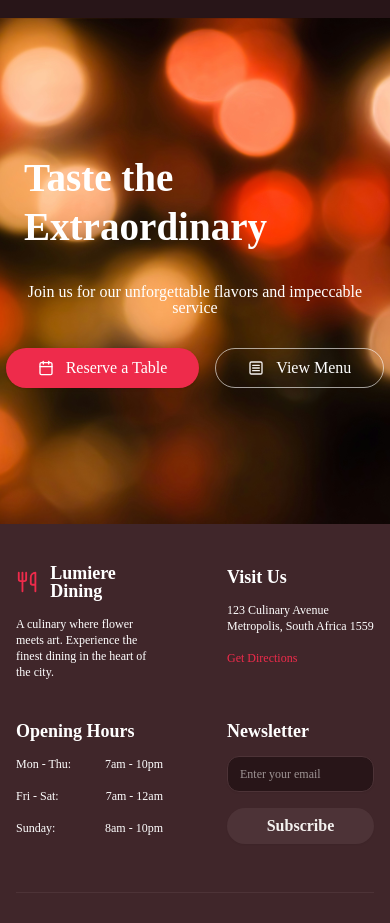
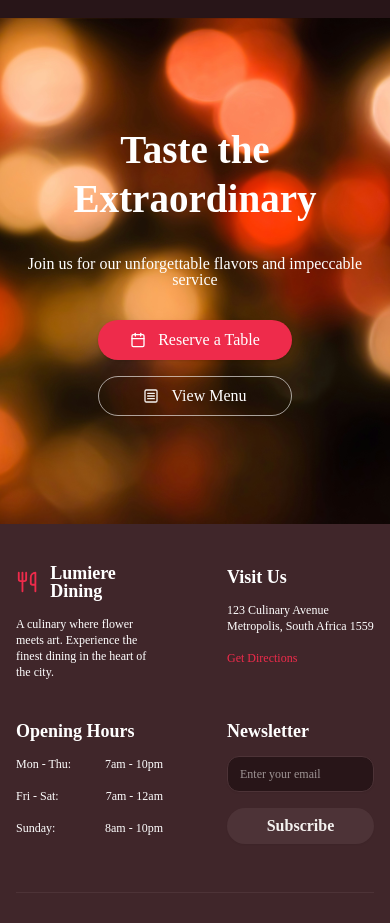
Before and after one commit to techiemokhele/lumiere_dining, a Next.js app: page /our-story in a window 390 px wide. Shown: the part 5340-6263 px from the top of the page. Built offline with nearby package versions, Linux system fonts and the light colour scheme; a web font is replaced by a local one.

Commit message:
feat(our-story): update cta section

```diff
--- a/src/app/our-story/page.tsx
+++ b/src/app/our-story/page.tsx
@@ -328,14 +328,14 @@ export default function OurStoryPage() {
         className="flex flex-col h-[60vh] w-full items-center justify-center bg-cover bg-center gap-8 lg:px-0 px-6 -mb-10"
         style={{ backgroundImage: `url(/light-decoration.jpg)` }}
       >
-        <h1 className="lg:font-extrabold md:font-extrabold font-bold md:text-5xl text-4xl text-white text-centerj">
+        <h1 className="lg:font-extrabold md:font-extrabold font-bold md:text-5xl text-4xl text-white text-center">
           Taste the Extraordinary
         </h1>
         <p className="font-normal text-sm text-white text-center">
           Join us for our unforgettable flavors and impeccable service
         </p>
 
-        <div className="flex flex-row gap-4">
+        <div className="flex md:flex-row flex-col gap-4">
           <Button variant="default" size="lg" className="rounded-full w-auto">
             <Calendar className="mr-1 h-4 w-4" />
             <span className="font-normal text-sm text-white">
```
